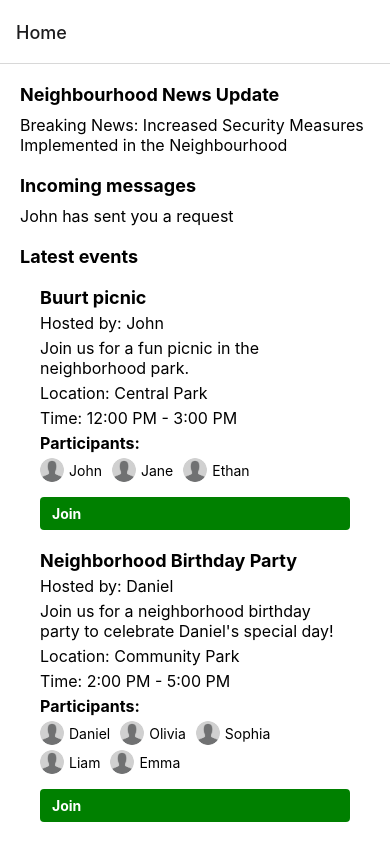
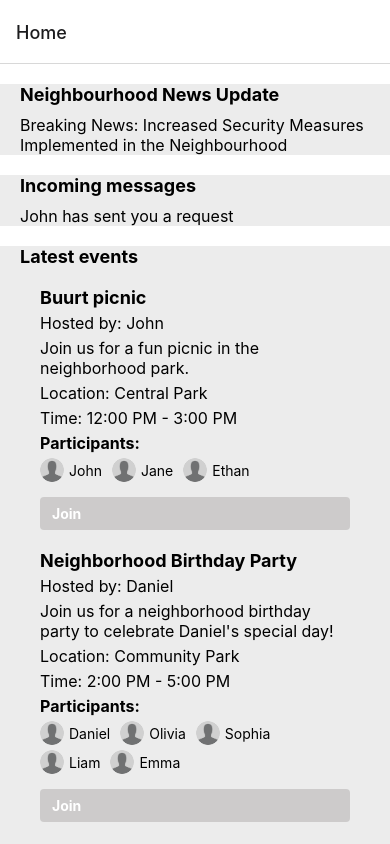
Before and after one commit to Dancingkoalaa/BlazeBusters, a React Native app: screen /Home in a window 390 px wide. Shown: the top 844 px of the page. Built offline with nearby package versions, Linux system fonts and the light colour scheme.

Commit message:
style of home is also done

```diff
--- a/screens/EventScreen.js
+++ b/screens/EventScreen.js
@@ -22,7 +22,6 @@ const EventsScreen = () => {
       console.log('Error loading events:', error);
     }
   };
-
 
   const toggleJoinEvent = async (eventId) => {
     const updatedEvents = events.map((event) => {
@@ -179,14 +178,14 @@ const styles = StyleSheet.create({
   },
   joinButton: {
     marginTop: 10,
-    backgroundColor: 'green',
+    backgroundColor: '#CDCBCB',
     paddingVertical: 8,
     paddingHorizontal: 12,
     borderRadius: 4,
   },
   joinedButton: {
     marginTop: 10,
-    backgroundColor: 'red',
+    backgroundColor: '#a5ba50',
     paddingVertical: 8,
     paddingHorizontal: 12,
     borderRadius: 4,
--- a/screens/HomeScreen.js
+++ b/screens/HomeScreen.js
@@ -34,16 +34,16 @@ const HomeScreen = () => {
 
   return (
     <View style={styles.container}>
-      <ScrollView contentContainerStyle={styles.scrollViewContent}>
-        <View style={styles.newsFeedContainer}>
+        <ScrollView contentContainerStyle={styles.scrollViewContent}>
+        <View style={[styles.newsFeedContainer, { backgroundColor: '#ECECEC' }]}>
           <Text style={styles.newsTitle}>Neighbourhood News Update</Text>
           <Text style={styles.newsText}>Breaking News: Increased Security Measures Implemented in the Neighbourhood</Text>
         </View>
-        <View style={styles.notificationContainer}>
+        <View style={[styles.notificationContainer, { backgroundColor: '#ECECEC' }]}>
           <Text style={styles.newsTitle}>Incoming messages</Text>
           <Text style={styles.notificationText}>John has sent you a request</Text>
         </View>
-        <View style={styles.eventsContainer}>
+        <View style={[styles.eventsContainer, { backgroundColor: '#ECECEC' }]}>
           <Text style={styles.newsTitle}>Latest events</Text>
           <EventsScreen
             limit={4}
```
